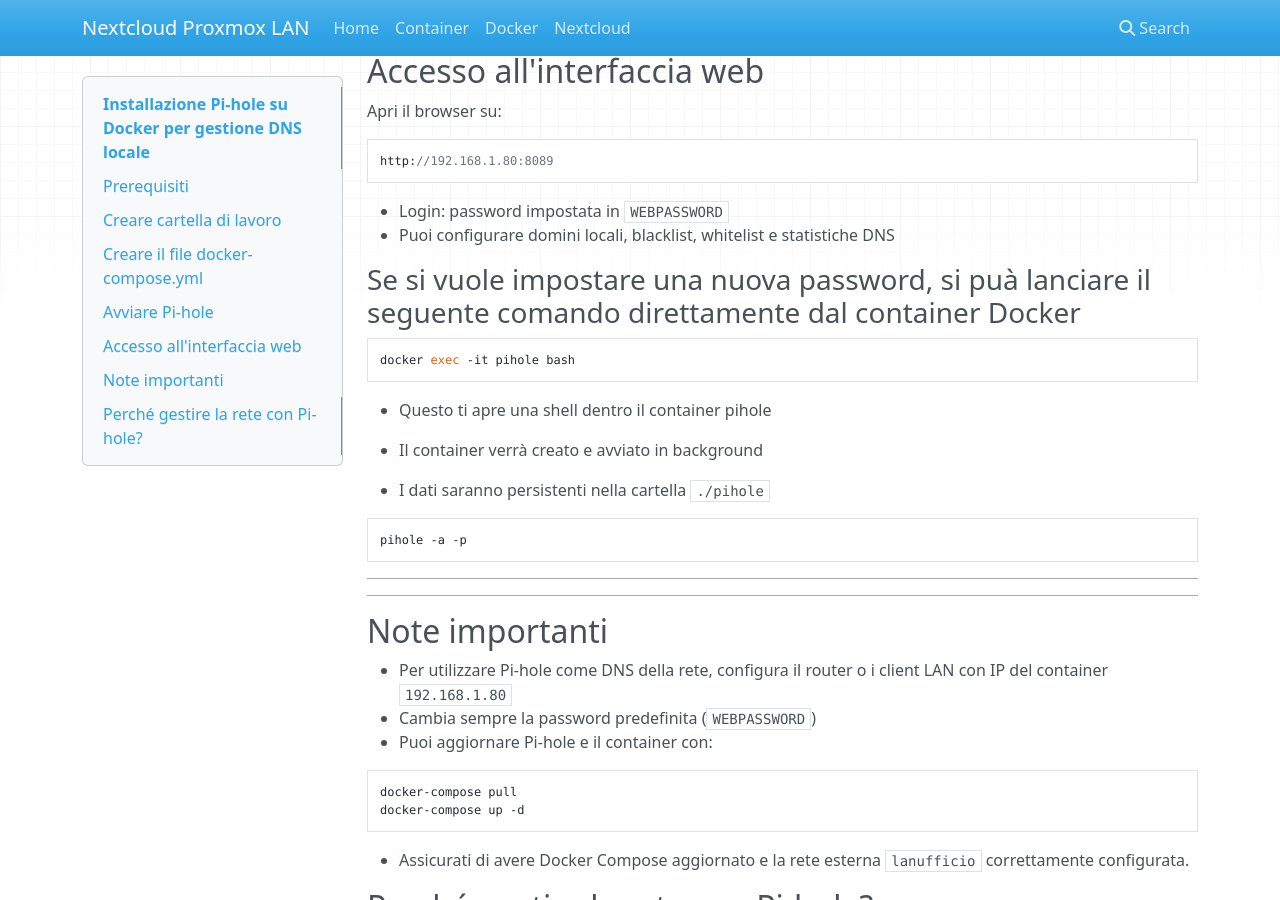
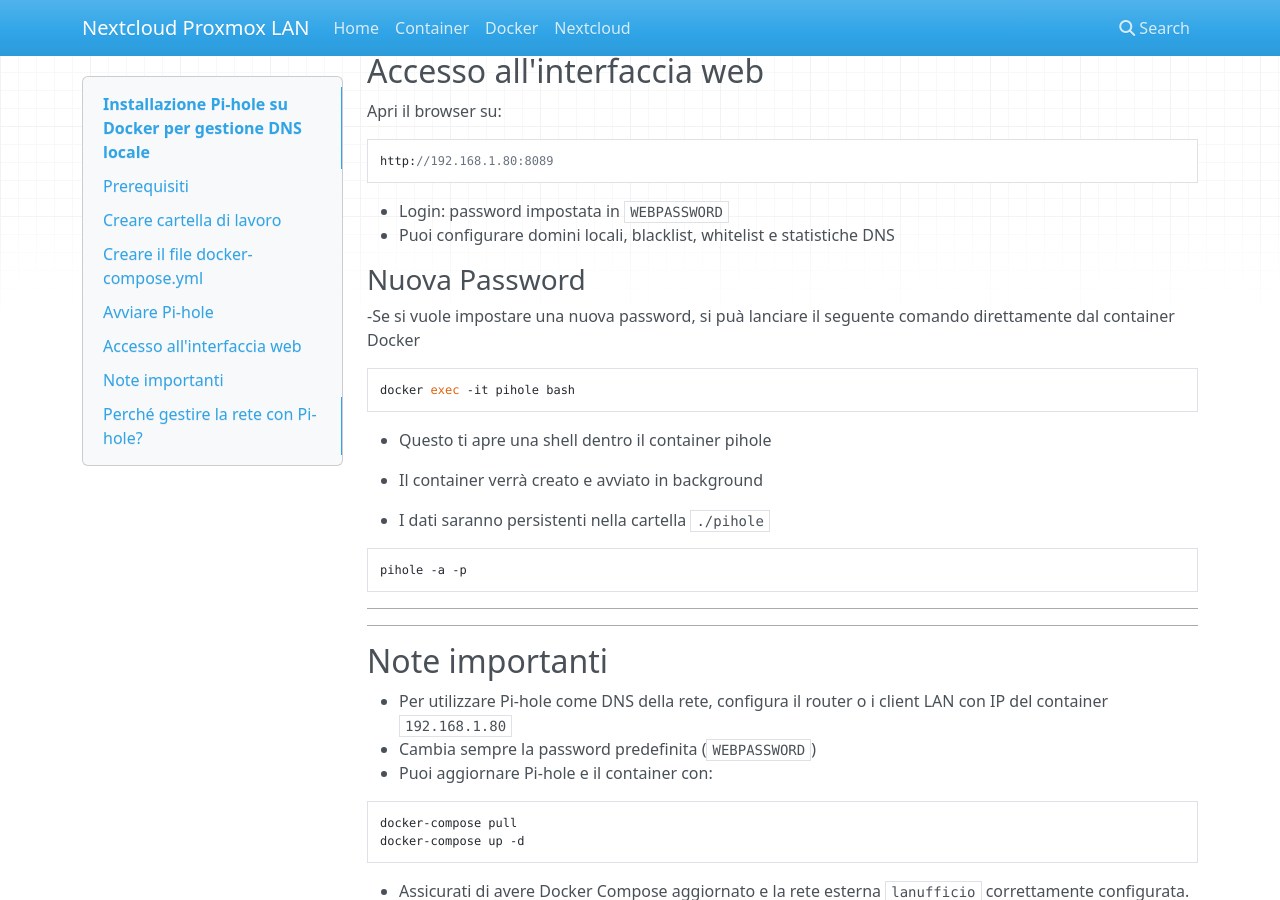
Before and after one commit to masilib/nextcloud-proxmox-lan, an MkDocs documentation site: the page built from docs/03-installazione-pihole.md, in a window 1280 px wide and 900 px high, scrolled down 2232 px. Built offline with MkDocs 1.6.1, drawn with Linux system fonts in a browser that asks for light colours; nearby versions of some CDN libraries.

Commit message:
Update 03-installazione-pihole.md

````diff
--- a/docs/03-installazione-pihole.md
+++ b/docs/03-installazione-pihole.md
@@ -126,7 +126,10 @@ http://192.168.1.80:8089
 - Login: password impostata in `WEBPASSWORD`
 - Puoi configurare domini locali, blacklist, whitelist e statistiche DNS
 
-### Se si vuole impostare una nuova password, si puà lanciare il seguente comando direttamente dal container Docker
+### Nuova Password
+
+-Se si vuole impostare una nuova password, si puà lanciare il seguente comando direttamente dal container Docker
+
 ```bash
 docker exec -it pihole bash
 ```
````
